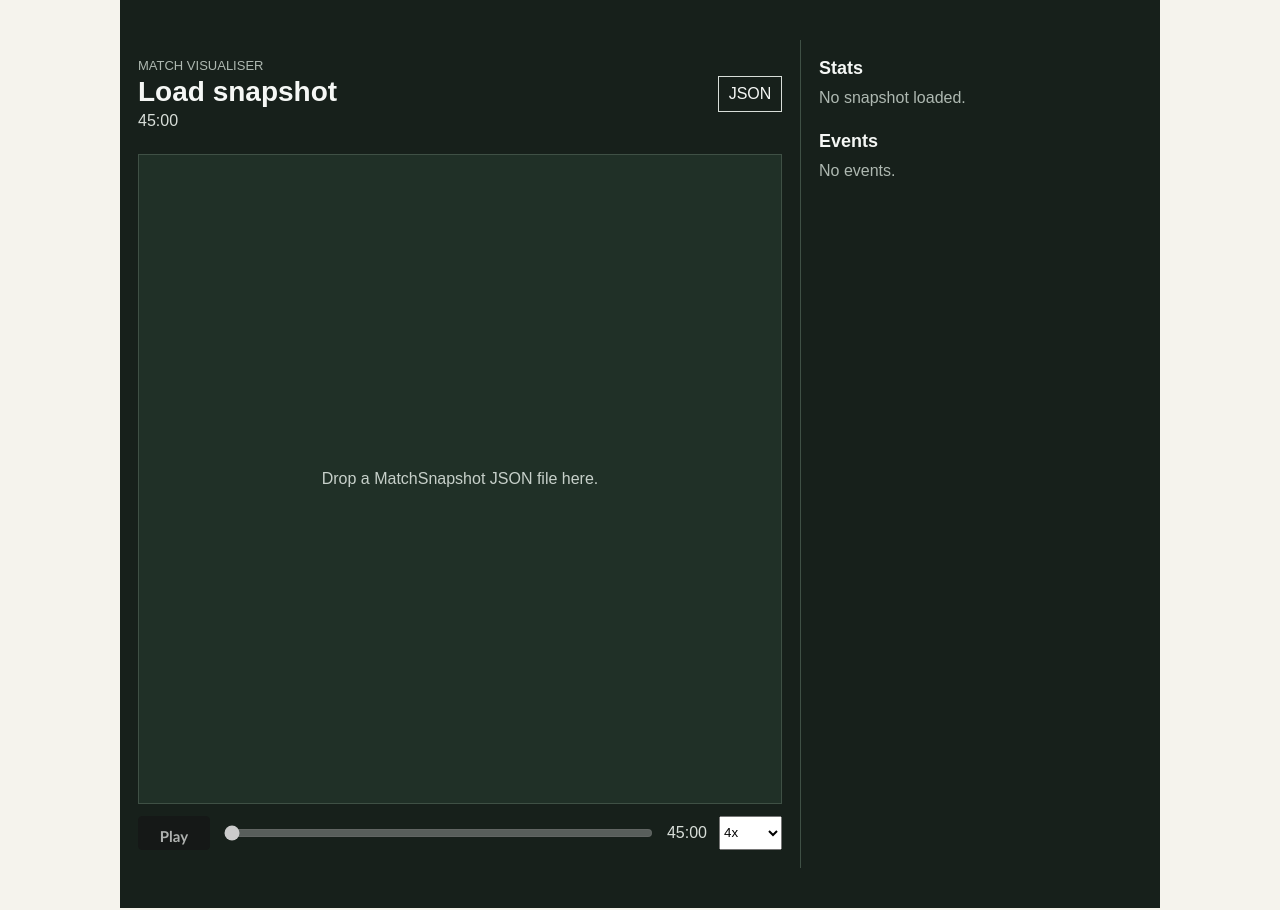
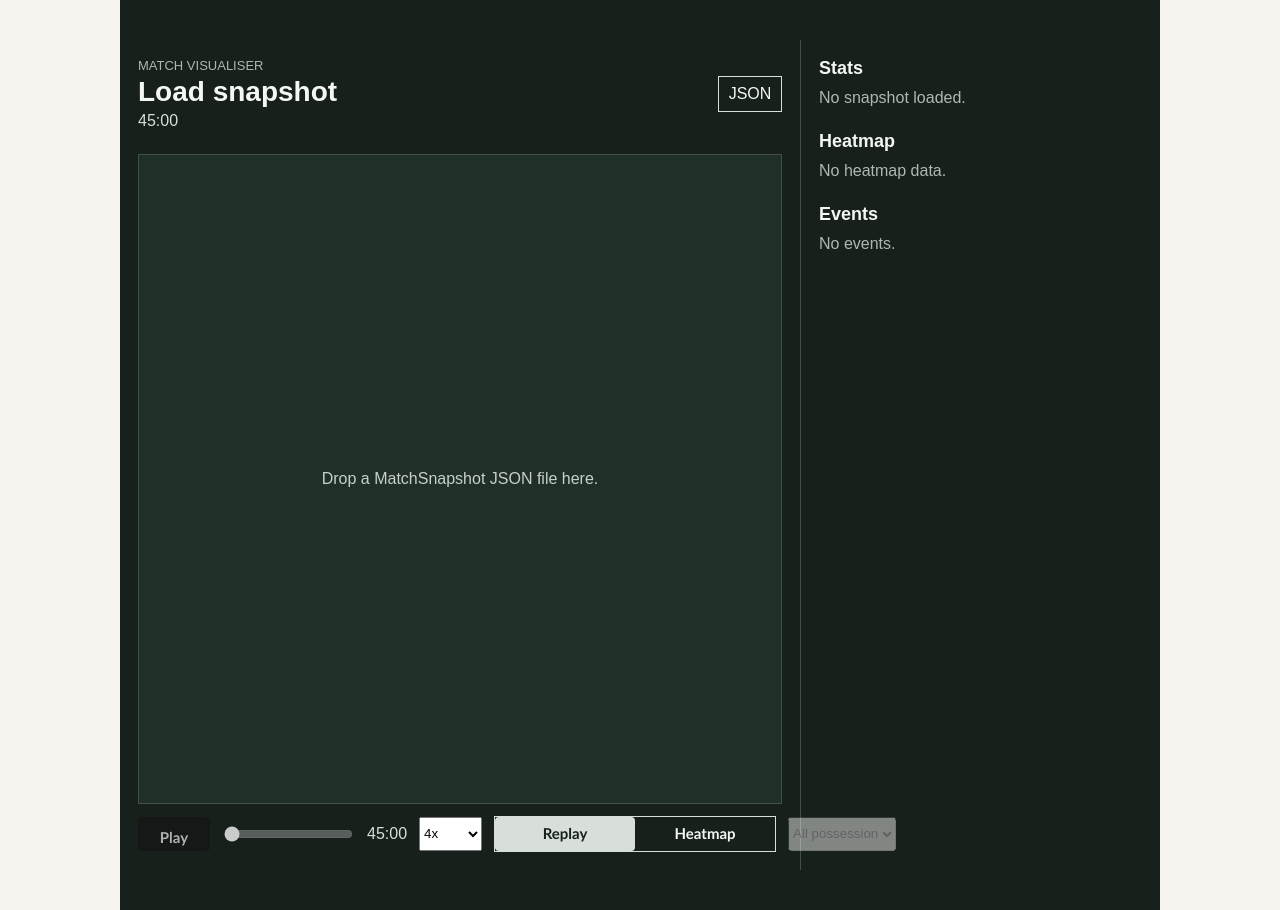
Before and after one commit to Mo-Mia/the-ataturk, a React (Vite) app in the folder apps/web/: page /visualise in a window 1280 px wide. Built offline with nearby package versions, Linux system fonts and the light colour scheme.

Commit message:
feat(web): add visualiser heatmap diagnostics

```diff
--- a/apps/web/src/match/visualiser/VisualiserPage.tsx
+++ b/apps/web/src/match/visualiser/VisualiserPage.tsx
@@ -3,14 +3,20 @@ import type { MatchSnapshot, MatchTick, SemanticEvent, TeamId } from "@the-atatu
 
 const PITCH_WIDTH = 680;
 const PITCH_LENGTH = 1050;
+const HEATMAP_COLS = 12;
+const HEATMAP_ROWS = 18;
 const SPEEDS = [1, 4, 16, "instant"] as const;
 type ReplaySpeed = (typeof SPEEDS)[number];
+type ViewMode = "replay" | "heatmap";
+type HeatmapFilter = "all" | TeamId;
 
 export function VisualiserPage() {
   const [snapshot, setSnapshot] = useState<MatchSnapshot | null>(null);
   const [tickIndex, setTickIndex] = useState(0);
   const [playing, setPlaying] = useState(false);
   const [speed, setSpeed] = useState<ReplaySpeed>(4);
+  const [viewMode, setViewMode] = useState<ViewMode>("replay");
+  const [heatmapFilter, setHeatmapFilter] = useState<HeatmapFilter>("all");
   const [error, setError] = useState<string | null>(null);
   const intervalRef = useRef<number | null>(null);
 
@@ -105,8 +111,12 @@ export function VisualiserPage() {
         >
           {snapshot && currentTick ? (
             <div style={styles.pitchWrap}>
-              <Pitch snapshot={snapshot} tick={currentTick} />
-              {recentGoal ? (
+              {viewMode === "replay" ? (
+                <Pitch snapshot={snapshot} tick={currentTick} />
+              ) : (
+                <HeatmapPitch snapshot={snapshot} filter={heatmapFilter} />
+              )}
+              {viewMode === "replay" && recentGoal ? (
                 <GoalOverlay
                   snapshot={snapshot}
                   event={recentGoal.event}
@@ -154,6 +164,33 @@ export function VisualiserPage() {
               </option>
             ))}
           </select>
+          <div style={styles.segmentedControl} aria-label="Visualiser view mode">
+            <button
+              type="button"
+              onClick={() => setViewMode("replay")}
+              style={viewMode === "replay" ? styles.segmentedButtonActive : styles.segmentedButton}
+            >
+              Replay
+            </button>
+            <button
+              type="button"
+              onClick={() => setViewMode("heatmap")}
+              style={viewMode === "heatmap" ? styles.segmentedButtonActive : styles.segmentedButton}
+            >
+              Heatmap
+            </button>
+          </div>
+          <select
+            aria-label="Heatmap possession filter"
+            value={heatmapFilter}
+            disabled={!snapshot || viewMode !== "heatmap"}
+            onChange={(event) => setHeatmapFilter(parseHeatmapFilter(event.currentTarget.value))}
+            style={styles.select}
+          >
+            <option value="all">All possession</option>
+            <option value="home">{snapshot?.meta.homeTeam.shortName ?? "Home"}</option>
+            <option value="away">{snapshot?.meta.awayTeam.shortName ?? "Away"}</option>
+          </select>
         </div>
       </section>
 
@@ -164,6 +201,14 @@ export function VisualiserPage() {
             <StatsPanel snapshot={snapshot} tick={currentTick} stats={stats} />
           ) : (
             <p style={styles.muted}>No snapshot loaded.</p>
+          )}
+        </section>
+        <section aria-label="Heatmap diagnostics" style={styles.panelSection}>
+          <h2 style={styles.panelTitle}>Heatmap</h2>
+          {snapshot ? (
+            <HeatmapDiagnostics snapshot={snapshot} filter={heatmapFilter} />
+          ) : (
+            <p style={styles.muted}>No heatmap data.</p>
           )}
         </section>
         <section aria-label="Event log" style={styles.panelSection}>
@@ -187,7 +232,65 @@ function Pitch({ snapshot, tick }: { snapshot: MatchSnapshot; tick: MatchTick })
       role="img"
       aria-label="Football pitch"
     >
+      <PitchMarkings />
+
+      {tick.players.map((player) => (
+        <PlayerCircle key={player.id} snapshot={snapshot} player={player} />
+      ))}
+      <circle
+        cx={tick.ball.position[0]}
+        cy={tick.ball.position[1]}
+        r="7"
+        fill="#fff"
+        stroke="#111"
+        strokeWidth="2"
+        style={styles.moving}
+      />
+    </svg>
+  );
+}
+
+function HeatmapPitch({ snapshot, filter }: { snapshot: MatchSnapshot; filter: HeatmapFilter }) {
+  const heatmap = useMemo(() => buildHeatmap(snapshot, filter), [snapshot, filter]);
+  const cellWidth = PITCH_WIDTH / HEATMAP_COLS;
+  const cellHeight = PITCH_LENGTH / HEATMAP_ROWS;
+
+  return (
+    <svg
+      viewBox={`0 0 ${PITCH_WIDTH} ${PITCH_LENGTH}`}
+      style={styles.pitch}
+      role="img"
+      aria-label="Ball-position heatmap"
+    >
+      <PitchMarkings />
+      {heatmap.buckets.map((bucket) => (
+        <rect
+          key={`${bucket.col}-${bucket.row}`}
+          x={bucket.col * cellWidth}
+          y={bucket.row * cellHeight}
+          width={cellWidth}
+          height={cellHeight}
+          fill={heatColour(bucket.count, heatmap.max)}
+          opacity={bucket.count > 0 ? 0.74 : 0}
+        />
+      ))}
+      <PitchLineOverlay />
+    </svg>
+  );
+}
+
+function PitchMarkings() {
+  return (
+    <>
       <rect x="0" y="0" width={PITCH_WIDTH} height={PITCH_LENGTH} fill="#2f7d48" />
+      <PitchLineOverlay />
+    </>
+  );
+}
+
+function PitchLineOverlay() {
+  return (
+    <>
       <rect
         x="8"
         y="8"
@@ -236,20 +339,7 @@ function Pitch({ snapshot, tick }: { snapshot: MatchSnapshot; tick: MatchTick })
       />
       <line x1="295" y1="0" x2="385" y2="0" stroke="#fff" strokeWidth="7" />
       <line x1="295" y1={PITCH_LENGTH} x2="385" y2={PITCH_LENGTH} stroke="#fff" strokeWidth="7" />
-
-      {tick.players.map((player) => (
-        <PlayerCircle key={player.id} snapshot={snapshot} player={player} />
-      ))}
-      <circle
-        cx={tick.ball.position[0]}
-        cy={tick.ball.position[1]}
-        r="7"
-        fill="#fff"
-        stroke="#111"
-        strokeWidth="2"
-        style={styles.moving}
-      />
-    </svg>
+    </>
   );
 }
 
@@ -381,6 +471,157 @@ function EventLog({ snapshot, events }: { snapshot: MatchSnapshot; events: Seman
         ))}
     </ol>
   );
+}
+
+interface HeatmapBucket {
+  col: number;
+  row: number;
+  count: number;
+}
+
+interface HeatmapData {
+  buckets: HeatmapBucket[];
+  max: number;
+  diagnostics: HeatmapSummary;
+}
+
+interface HeatmapSummary {
+  totalTicks: number;
+  attackingThirdPct: number;
+  centralLanePct: number;
+  leftFlankPct: number;
+  rightFlankPct: number;
+  homeAvgY: number | null;
+  awayAvgY: number | null;
+}
+
+function HeatmapDiagnostics({
+  snapshot,
+  filter
+}: {
+  snapshot: MatchSnapshot;
+  filter: HeatmapFilter;
+}) {
+  const heatmap = useMemo(() => buildHeatmap(snapshot, filter), [snapshot, filter]);
+  const diagnostics = heatmap.diagnostics;
+
+  if (diagnostics.totalTicks === 0) {
+    return <p style={styles.muted}>No matching possession ticks.</p>;
+  }
+
+  return (
+    <div style={styles.diagnosticGrid}>
+      <span>Ticks</span>
+      <strong>{diagnostics.totalTicks}</strong>
+      <span>Attacking third</span>
+      <strong>{diagnostics.attackingThirdPct}%</strong>
+      <span>Central lane</span>
+      <strong>{diagnostics.centralLanePct}%</strong>
+      <span>Left flank</span>
+      <strong>{diagnostics.leftFlankPct}%</strong>
+      <span>Right flank</span>
+      <strong>{diagnostics.rightFlankPct}%</strong>
+      <span>{snapshot.meta.homeTeam.shortName} avg Y</span>
+      <strong>{diagnostics.homeAvgY === null ? "-" : Math.round(diagnostics.homeAvgY)}</strong>
+      <span>{snapshot.meta.awayTeam.shortName} avg Y</span>
+      <strong>{diagnostics.awayAvgY === null ? "-" : Math.round(diagnostics.awayAvgY)}</strong>
+    </div>
+  );
+}
+
+function buildHeatmap(snapshot: MatchSnapshot, filter: HeatmapFilter): HeatmapData {
+  const buckets = Array.from({ length: HEATMAP_COLS * HEATMAP_ROWS }, (_, index) => ({
+    col: index % HEATMAP_COLS,
+    row: Math.floor(index / HEATMAP_COLS),
+    count: 0
+  }));
+  const homeY: number[] = [];
+  const awayY: number[] = [];
+  let totalTicks = 0;
+  let attackingThirdTicks = 0;
+  let centralLaneTicks = 0;
+  let leftFlankTicks = 0;
+  let rightFlankTicks = 0;
+
+  for (const tick of snapshot.ticks) {
+    const team = tick.possession.teamId;
+    if (filter !== "all" && team !== filter) {
+      continue;
+    }
+
+    const [x, y] = tick.ball.position;
+    const col = Math.max(
+      0,
+      Math.min(HEATMAP_COLS - 1, Math.floor((x / PITCH_WIDTH) * HEATMAP_COLS))
+    );
+    const row = Math.max(
+      0,
+      Math.min(HEATMAP_ROWS - 1, Math.floor((y / PITCH_LENGTH) * HEATMAP_ROWS))
+    );
+    buckets[row * HEATMAP_COLS + col]!.count += 1;
+    totalTicks += 1;
+
+    if (x >= PITCH_WIDTH / 3 && x <= (PITCH_WIDTH * 2) / 3) {
+      centralLaneTicks += 1;
+    } else if (x < PITCH_WIDTH / 3) {
+      leftFlankTicks += 1;
+    } else {
+      rightFlankTicks += 1;
+    }
+
+    if (team === "home") {
+      homeY.push(y);
+      if (y >= (PITCH_LENGTH * 2) / 3) {
+        attackingThirdTicks += 1;
+      }
+    } else if (team === "away") {
+      awayY.push(y);
+      if (y <= PITCH_LENGTH / 3) {
+        attackingThirdTicks += 1;
+      }
+    }
+  }
+
+  const max = Math.max(1, ...buckets.map((bucket) => bucket.count));
+  return {
+    buckets,
+    max,
+    diagnostics: {
+      totalTicks,
+      attackingThirdPct: percentage(attackingThirdTicks, totalTicks),
+      centralLanePct: percentage(centralLaneTicks, totalTicks),
+      leftFlankPct: percentage(leftFlankTicks, totalTicks),
+      rightFlankPct: percentage(rightFlankTicks, totalTicks),
+      homeAvgY: average(homeY),
+      awayAvgY: average(awayY)
+    }
+  };
+}
+
+function heatColour(count: number, max: number): string {
+  if (count <= 0) {
+    return "transparent";
+  }
+
+  const intensity = count / max;
+  if (intensity > 0.75) {
+    return "#ffef5f";
+  }
+  if (intensity > 0.45) {
+    return "#ff9f43";
+  }
+  if (intensity > 0.2) {
+    return "#e84a5f";
+  }
+  return "#7b2ff7";
+}
+
+function percentage(value: number, total: number): number {
+  return total > 0 ? Math.round((value / total) * 100) : 0;
+}
+
+function average(values: number[]): number | null {
+  return values.length > 0 ? values.reduce((sum, value) => sum + value, 0) / values.length : null;
 }
 
 interface ReplayStats {
@@ -689,6 +930,13 @@ function parseSpeed(value: string): ReplaySpeed {
   return 4;
 }
 
+function parseHeatmapFilter(value: string): HeatmapFilter {
+  if (value === "home" || value === "away") {
+    return value;
+  }
+  return "all";
+}
+
 function clearReplayInterval(ref: MutableRefObject<number | null>): void {
   if (ref.current !== null) {
     window.clearInterval(ref.current);
@@ -762,10 +1010,28 @@ const styles = {
   button: { height: "34px", minWidth: "72px" },
   slider: { flex: 1 },
   select: { height: "34px" },
+  segmentedControl: { display: "inline-flex", border: "1px solid #d8ded9" },
+  segmentedButton: {
+    height: "34px",
+    padding: "0 12px",
+    border: 0,
+    background: "transparent",
+    color: "#f5f7f5",
+    cursor: "pointer"
+  },
+  segmentedButtonActive: {
+    height: "34px",
+    padding: "0 12px",
+    border: 0,
+    background: "#d8ded9",
+    color: "#17201b",
+    cursor: "pointer"
+  },
   sidePanel: { borderLeft: "1px solid #3f5045", padding: "18px", overflowY: "auto" as const },
   panelSection: { marginBottom: "24px" },
   panelTitle: { margin: "0 0 10px", fontSize: "18px" },
   statsGrid: { display: "grid", gridTemplateColumns: "1fr auto auto 1fr", gap: "8px 12px" },
+  diagnosticGrid: { display: "grid", gridTemplateColumns: "1fr auto", gap: "8px 12px" },
   muted: { color: "#aeb8b1" },
   eventList: { listStyle: "none", padding: 0, margin: 0, display: "grid", gap: "8px" },
   eventItem: { padding: "8px", background: "#23352a", borderLeft: "3px solid #d8ded9" },
```
Also changed, not shown: 1 other file (tests, documents, lock files or other folders).
